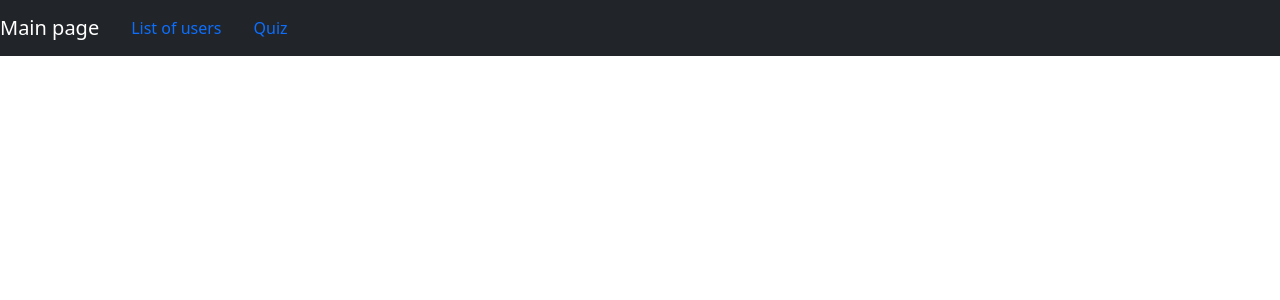
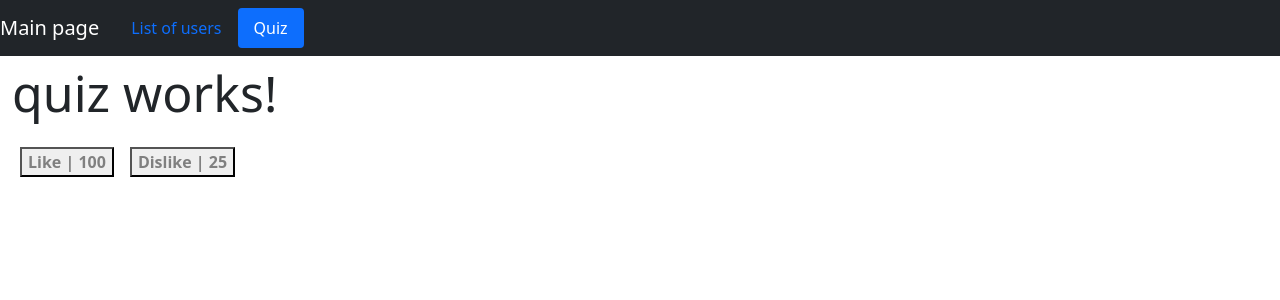
Before and after one commit to ntprdk/workshop-angular-20210422, an Angular app: page /quiz in a window 1280 px wide. Before the commit this address led to /. Shown: the top 300 px of the page. Built offline with nearby package versions, Linux system fonts and the light colour scheme.

Commit message:
ok number one

```diff
--- a/src/app/app-routing.module.ts
+++ b/src/app/app-routing.module.ts
@@ -1,8 +1,12 @@
 import { NgModule } from '@angular/core';
 import { RouterModule, Routes } from '@angular/router';
+import { LoginComponent } from './login/login.component';
+import { QuizComponent } from './quiz/quiz.component';
 
-const routes: Routes = [];
-
+const routes: Routes = [
+  { path: 'users', component: LoginComponent },
+  { path: 'quiz', component: QuizComponent },
+];
 @NgModule({
   imports: [RouterModule.forRoot(routes)],
   exports: [RouterModule]
--- a/src/app/app.module.ts
+++ b/src/app/app.module.ts
@@ -8,6 +8,8 @@ import { LoginComponent } from './login/login.component';
 import { MyUpperCasePipe } from './my-upper-case.pipe';
 import { RatingComponent } from './rating/rating.component';
 import { MainComponent } from './main/main.component';
+import { QuizComponent } from './quiz/quiz.component';
+import { ButtonComponent } from './button/button.component';
 
 @NgModule({
   declarations: [
@@ -16,6 +18,8 @@ import { MainComponent } from './main/main.component';
     MyUpperCasePipe,
     RatingComponent,
     MainComponent,
+    QuizComponent,
+    ButtonComponent,
   ],
   imports: [
     BrowserModule,
--- /dev/null
+++ b/src/app/button/button.component.ts
@@ -0,0 +1,15 @@
+import { Component, OnInit } from '@angular/core';
+
+@Component({
+  selector: 'app-button',
+  templateUrl: './button.component.html',
+  styleUrls: ['./button.component.css']
+})
+export class ButtonComponent implements OnInit {
+
+  constructor() { }
+
+  ngOnInit(): void {
+  }
+
+}
--- /dev/null
+++ b/src/app/quiz/quiz.component.css
@@ -0,0 +1,16 @@
+p {
+    font-size: 50px;
+}
+
+button {
+    margin: 0 .5em;
+    color: gray;
+    font-weight: bold;
+}
+
+.liked {
+    color: blue;
+}
+.disliked {
+    color: red;
+}
--- /dev/null
+++ b/src/app/quiz/quiz.component.html
@@ -0,0 +1,6 @@
+<p>quiz works!</p>
+<!-- <button (click)="clickLike($event)" [ngClass]="isClickedLike ? 'like-button liked' : 'like-button'">Like | {{like}}</button>
+<button (click)="clickDislike($event)"  [ngClass]="isClickedDislike ? 'dislike-button disliked' : 'dislike-button'">DisLike | {{dislike}}</button> -->
+<button *ngFor="let b of buttons" (click)="click(b)" [ngClass]="b.isClick ? b.name+'-button ' + b.name + 'd' : b.name+'-button'">
+    {{b.name | titlecase}} | {{b.count}}
+</button>
--- /dev/null
+++ b/src/app/quiz/quiz.component.ts
@@ -0,0 +1,43 @@
+import { Component, OnInit } from '@angular/core';
+
+@Component({
+  selector: 'app-quiz',
+  templateUrl: './quiz.component.html',
+  styleUrls: ['./quiz.component.css']
+})
+export class QuizComponent implements OnInit {
+  buttons = [
+    {count: 100, name: 'like', isClick: false},
+    {count: 25, name: 'dislike', isClick: false},
+  ]
+  activeButton: any = undefined
+  constructor() { }
+
+  ngOnInit(): void {
+  }
+
+  on(button: any){
+    if (button == undefined) return;
+    this.activeButton.isClick = true
+    this.activeButton.count++
+  }
+
+  off(button: any){
+    if (button == undefined) return;
+    this.activeButton.isClick = false
+    this.activeButton.count--
+  }
+
+  click(button: any) {
+    this.off(this.activeButton)
+    if (button == this.activeButton) {
+      this.activeButton = undefined
+      return;
+    }
+    this.activeButton = button
+    this.on(this.activeButton)
+
+  }
+
+
+}
```
Also changed, not shown: src/app/button/button.component.css (added), src/app/button/button.component.html (added), 2 other files (tests, documents, lock files or other folders).
